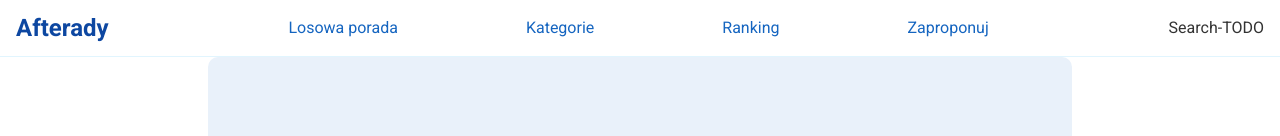
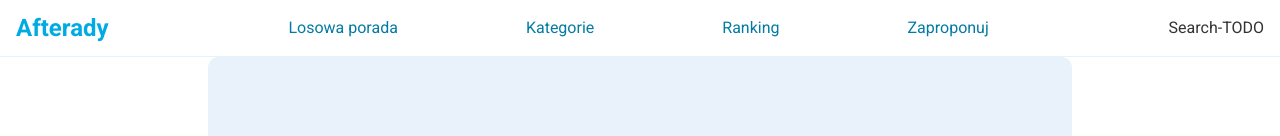
Before and after one commit to cerbin1/tips, a React (Vite) app: page / in a window 1280 px wide. Shown: the top 136 px of the page. Built offline with nearby package versions, Linux system fonts and the light colour scheme.

Commit message:
Update global text colors

```diff
--- a/src/index.css
+++ b/src/index.css
@@ -30,11 +30,12 @@ h1 {
 }
 
 .text-blue {
-  color: #0d47a1;
+  color: #00abe4;
 }
+/* Colors used: Light blue (#E9F1FA), bright blue (#00ABE4) */
 
 .text-blue:hover {
-  color: #1565c0;
+  color: #037ba3;
 }
 /* Commons end */
 
@@ -53,13 +54,13 @@ nav {
 
 .nav-item {
   text-decoration: none;
-  color: #1565c0;
+  color: #037ba3;
   padding: 0 4rem;
 }
 
 .nav-item:hover {
   text-decoration: underline;
-  color: #0d47a1;
+  color: #00abe4;
 }
 /* Header stop */
 
```
